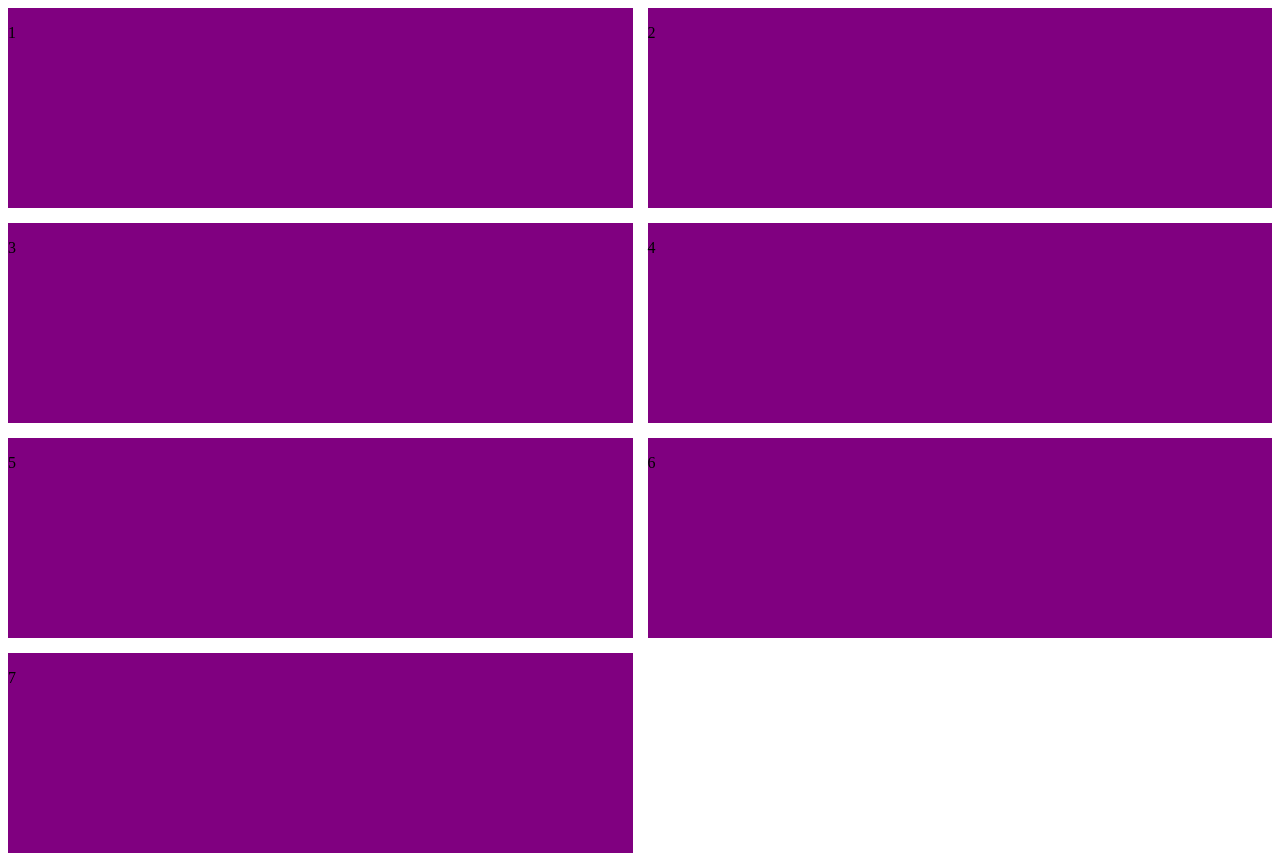
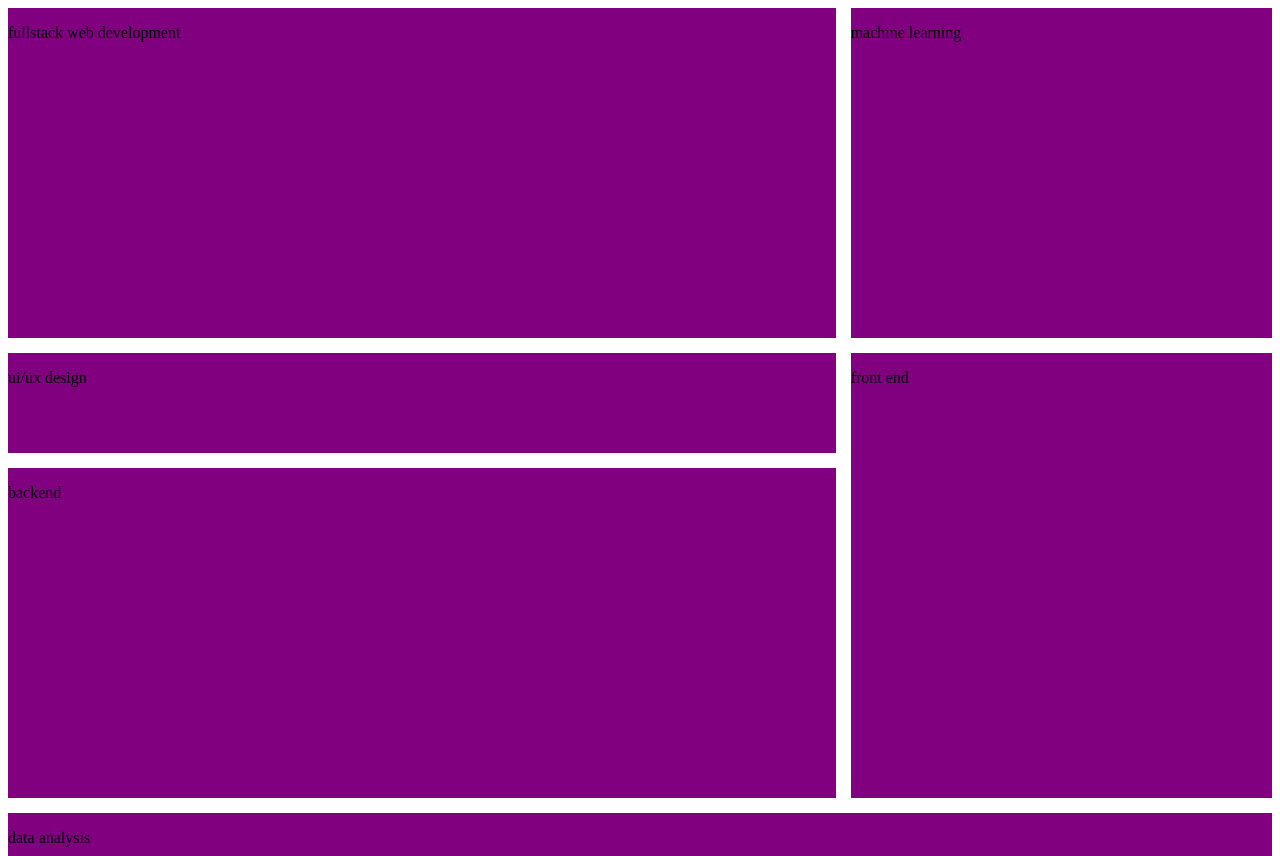
Before and after one commit to chikafx/weekfive, a plain HTML site: page classwork.html in a window 1280 px wide. Shown: the top 856 px of the page. Drawn offline with Linux system fonts and the light colour scheme.

Commit message:
feat:assignment completed

```diff
--- a/classwork.css
+++ b/classwork.css
@@ -1,15 +1,16 @@
 main{
     display: grid;
-    grid-template-columns: repeat(2, 1fr);
-    grid-template-rows: repeat(7, 200px);
+    grid-template-columns: repeat(3, 1fr);
+    grid-template-rows: repeat(9, 100px);
     grid-template-areas:
-    "a a"
-    "b a"
-    "5 4"
-    "5 4"
-    "5 4"
-    "5 4"
-    "6 6";
+    "a a b b"
+    "a a b b"
+    "a a b b"
+    "c c d d"
+    "e e d d"
+    "e e d d"
+    "e e d d"
+    "f f f f";
     gap: 15px;
 }
 
@@ -17,30 +18,26 @@ section{
     background-color: purple;
 }
 
-main:nth-child(1){
-    grid-area: 5;
+main>section:nth-child(1){
+    grid-area: a;
 }
 
-main:nth-child(2){
-    grid-area: full-stack web development;
+main>section:nth-child(2){
+    grid-area: b;
 }
 
-main:nth-child(3){
-    grid-area: ui/ux;
+main>section:nth-child(3){
+    grid-area: c;
 }
 
-main:nth-child(4){
-    grid-area: frontend;
+main>section:nth-child(4){
+    grid-area: d;
 }
 
-main:nth-child(5){
-    grid-area: backend;
+main>section:nth-child(5){
+    grid-area: e;
 }
 
-main:nth-child(6){
-   grid-area: data analysis;
+main>section:nth-child(6){
+   grid-area: f;
 }
-
-main:nth-child(7){
-    grid-area: machine learning;
-}
--- a/classwork.html
+++ b/classwork.html
@@ -13,25 +13,22 @@
 <body>
     <main>
         <section>
-            <p>1</p>
+            <p>fullstack web development</p>
         </section>
         <section>
-            <p>2</p>
+            <p>machine learning</p>
         </section>
         <section>
-            <p>3</p>
+            <p>ui/ux design</p>
         </section>
         <section>
-            <p>4</p>
+            <p>front end</p>
         </section>
         <section>
-            <p>5</p>
+            <p>backend</p>
         </section>
         <section>
-            <p>6</p>
-        </section>
-        <section>
-            <p>7</p>
+            <p>data analysis</p>
         </section>
     </main>
 </body>
```
Also changed, not shown: index.html (+0 -7 lines).
